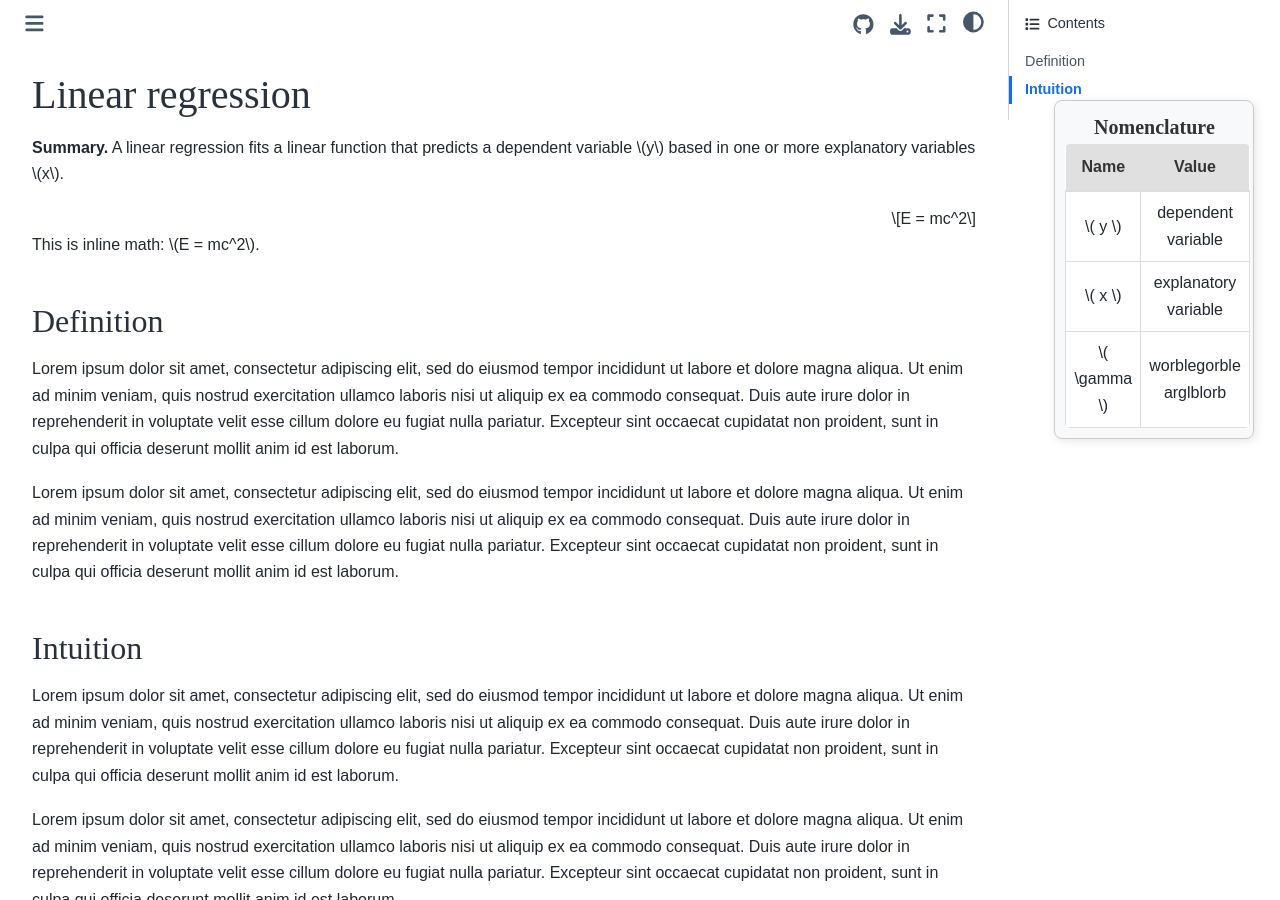
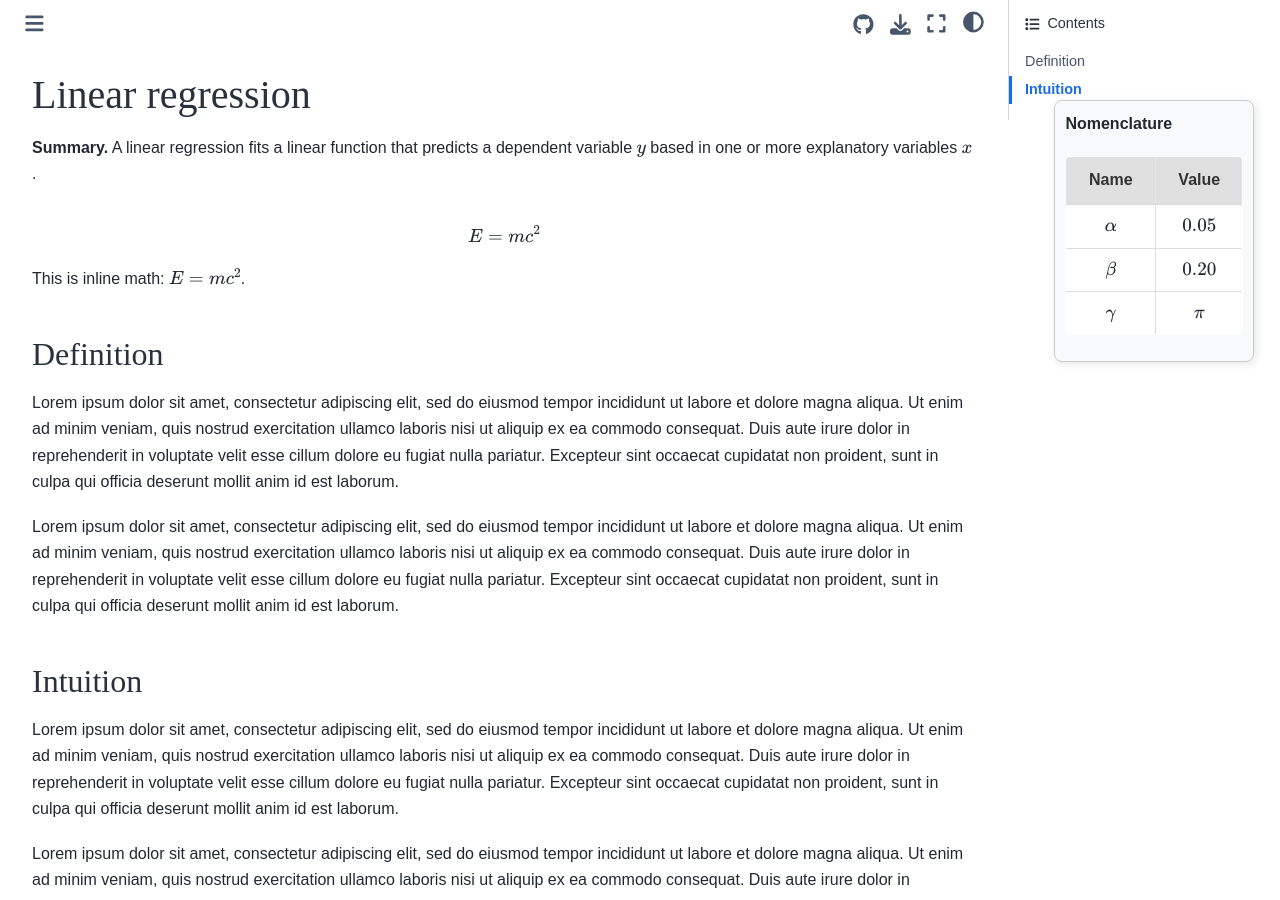
Before and after one commit to douden/graph_test, a Jupyter Book: the page built from book/some_content/overview.md, in a window 1280 px wide and 900 px high. Built offline with Jupyter Book 1.0.4 settings and Sphinx 7.4.7 and the Sphinx Book theme 1.1.4, drawn with Linux system fonts in a browser that asks for light colours; pages that are not in the unit, such as notebooks, are missing from menus; comment, search, counter and statistics services are not loaded.

Commit message:
revert to markdown table

````diff
--- a/book/_config.yml
+++ b/book/_config.yml
@@ -11,7 +11,6 @@
   baseurl: "https://teachbooks.io/" # Replace this with your own URL
   extra_css:
     - _static/custom.css
-
 
 sphinx:
   config:
@@ -39,11 +38,8 @@
       - figures   # Include figures folder
       - _static   # Include the _static folder where custom.css is stored
     mathjax3_config:
-      tex:
-        inlineMath: [["$", "$"], ["\\(", "\\)"]]
-        displayMath: [["$$", "$$"], ["\\[", "\\]"]]
       chtml: {
-        mtextInheritFont: true
+        mtextInheritFont: true # To typeset text within math prettier
       }
   extra_extensions:
     - sphinx.ext.imgconverter
--- a/book/some_content/overview.md
+++ b/book/some_content/overview.md
@@ -1,39 +1,12 @@
-<div class="sticky-variable-table">
-    <h3>Nomenclature</h3>
-    <table>
-        <thead>
-            <tr>
-                <th>Name</th>
-                <th>Value</th>
-            </tr>
-        </thead>
-        <tbody>
-            <tr>
-                <td>\\( y \\)</td>  <!-- Use double backslashes to ensure MathJax processes inside HTML -->
-                <td>dependent variable</td>
-            </tr>
-            <tr>
-                <td>\\( x \\)</td>
-                <td>explanatory variable</td>
-            </tr>
-            <tr>
-                <td>\\( \gamma \\)</td>
-                <td>worblegorble arglblorb</td>
-            </tr>
-        </tbody>
-    </table>
-</div>
-
-<!-- Force MathJax to reprocess the table -->
-<script>
-window.MathJax = {
-  tex: { inlineMath: [['$', '$'], ['\\(', '\\)']] }
-};
-document.addEventListener("DOMContentLoaded", function() {
-    MathJax.typesetPromise();
-});
-</script>
-
+```{div} sticky-variable-table
+```{div} sticky-variable-title
+**Nomenclature**
+| Name  | Value  |
+|-------|--------|
+| $\alpha$ | $0.05$ |
+| $\beta$ | $0.20$ |
+| $\gamma$ | $\pi$ |
+```
 
 # Linear regression
 
````
